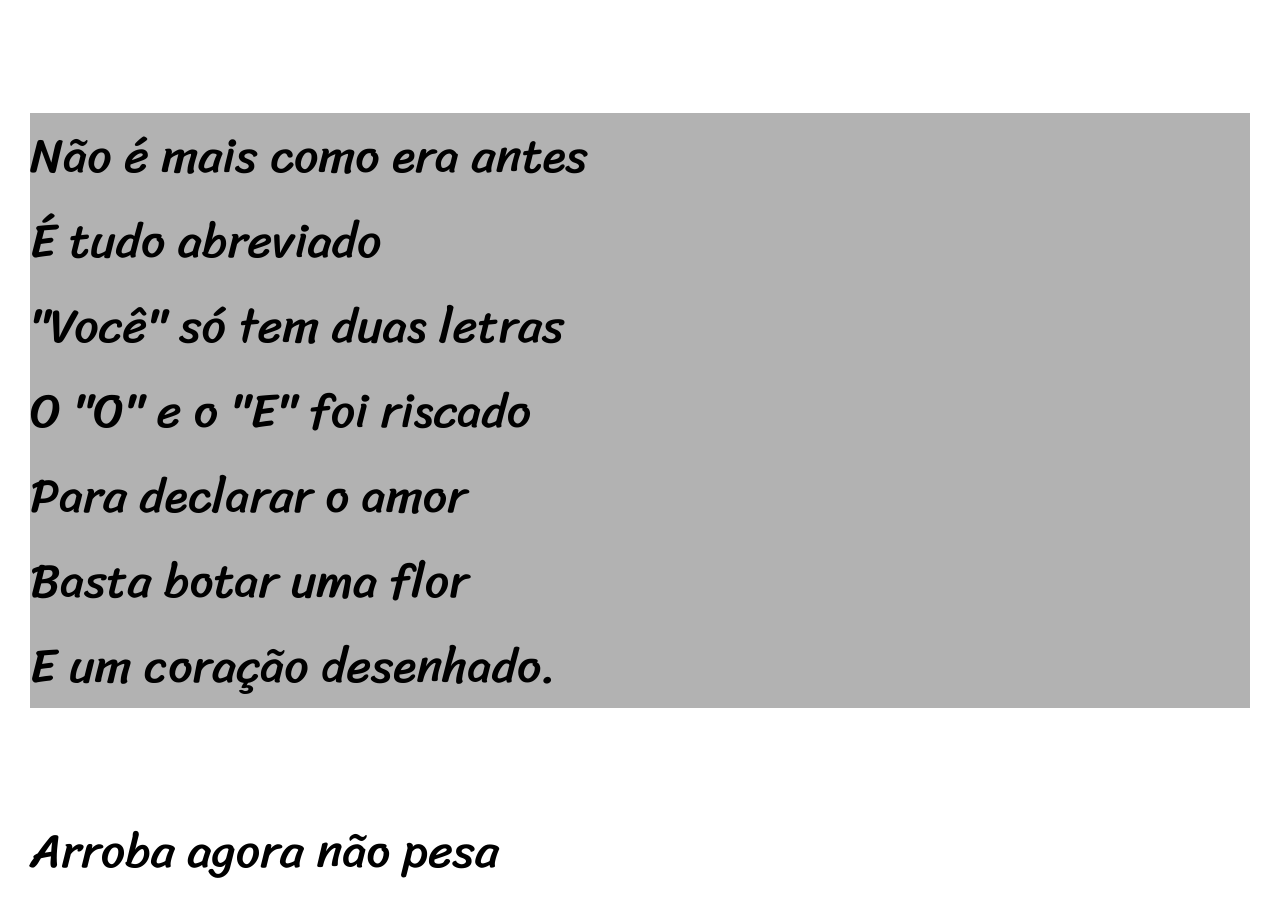
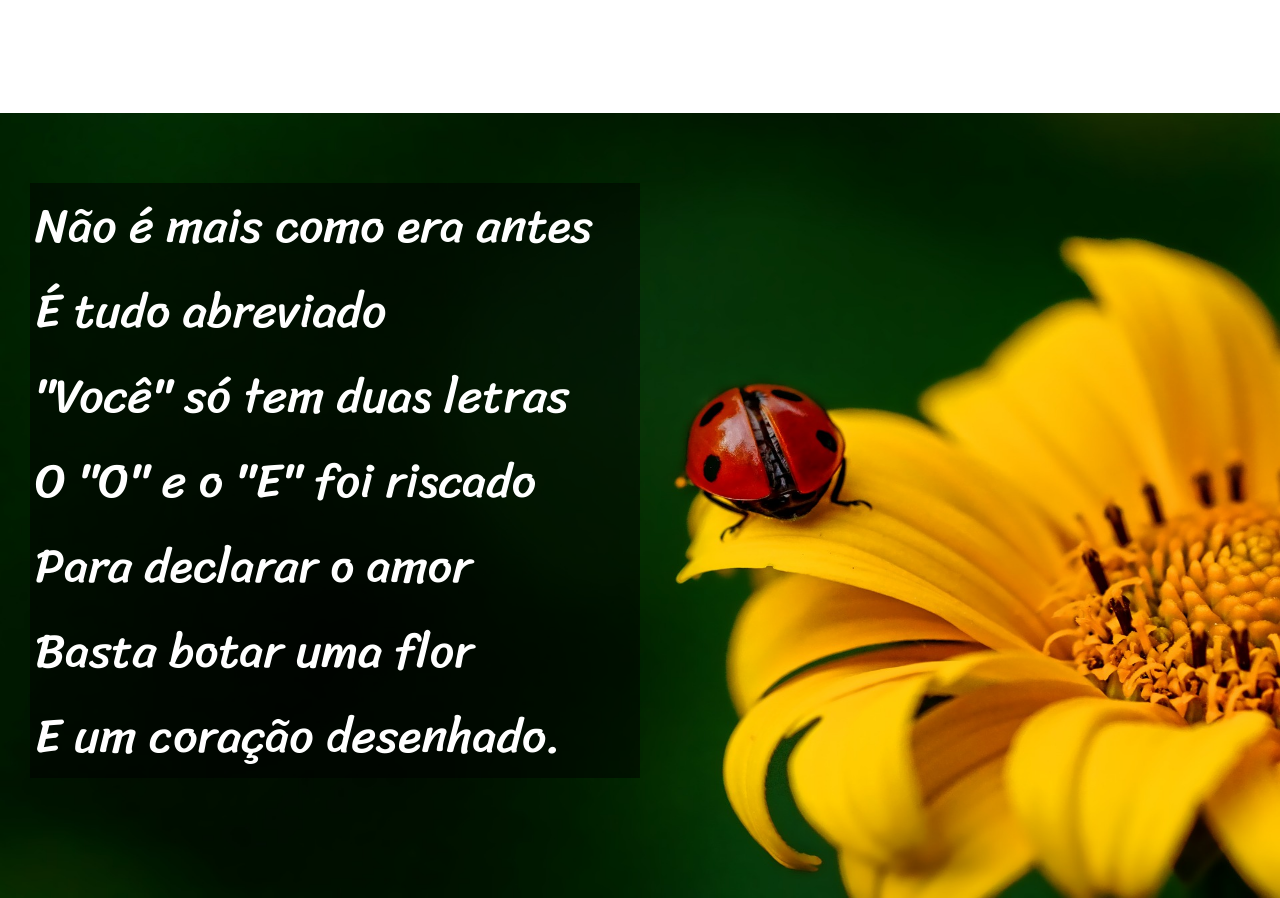
Before and after one commit to henryklayvin/html-css, a plain HTML site: page desafios/d012/index.html in a window 1280 px wide. Shown: the part 903-1801 px from the top of the page. Drawn offline with Linux system fonts and the light colour scheme.

Commit message:
Terminei o projeto Cordel Moderno sozinho

```diff
--- a/desafios/d012/index.html
+++ b/desafios/d012/index.html
@@ -24,7 +24,7 @@
                 Vou dizer tudo em poesia.<br>
             </p>
 
-            <section>
+            <section id="paralax1">
                 <p>
                     Não é mais como era antes<br>
                     É tudo abreviado<br>
@@ -58,7 +58,7 @@
                 Decifre esse rabisco.<br>
             </p>
 
-            <section>
+            <section id="paralax2">
                 <p>
                     Tenho saudade das cartas<br>
                     Escritas com a própria mão<br>
--- a/desafios/d012/style.css
+++ b/desafios/d012/style.css
@@ -30,7 +30,9 @@ header p {
 }
 
 section p {
-    background-color: rgba(0, 0, 0, 0.3);
+    width: 600px;
+    background-color: rgba(0, 0, 0, 0.5);
+    color: white;
 }
 
 article p {
@@ -38,6 +40,7 @@ article p {
     font-size: 3rem;
     text-align: left;
     margin: 50px 30px 100px 30px;
+    padding: 0px 5px;
 }
 
 a {
@@ -50,6 +53,20 @@ a:hover {
     text-decoration: underline;
 }
 
+#paralax1 {
+    background-image: url('imagens/background001.jpg');
+    background-size: 100% 100%;
+    background-attachment: fixed;
+    padding: 20px 0px;
+}
+
+#paralax2 {
+    background-image: url('imagens/background002.jpg');
+    background-size: 100% 100%;
+    background-attachment: fixed;
+    padding: 20px 0px;
+}
+
 footer {
     background-color: black;
     font-family: Verdana, Geneva, Tahoma, sans-serif;
```
